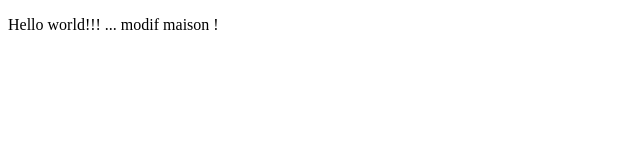
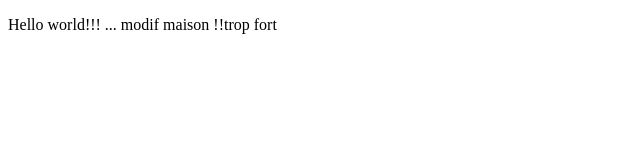
Before and after one commit to marie-claire-yui/gittest, a plain HTML site: page index.html in a window 1280 px wide. Shown: the full height of the page, 0-640 px from the left. Drawn offline with Linux system fonts and the light colour scheme.

Commit message:
Update index.html

```diff
--- a/index.html
+++ b/index.html
@@ -7,6 +7,6 @@
     <title>TestGitHub</title>
 </head>
 <body>
-    <p>Hello world!!! ... modif maison !</p>
+    <p>Hello world!!! ... modif maison !!trop fort</p>
 </body>
 </html>
```
